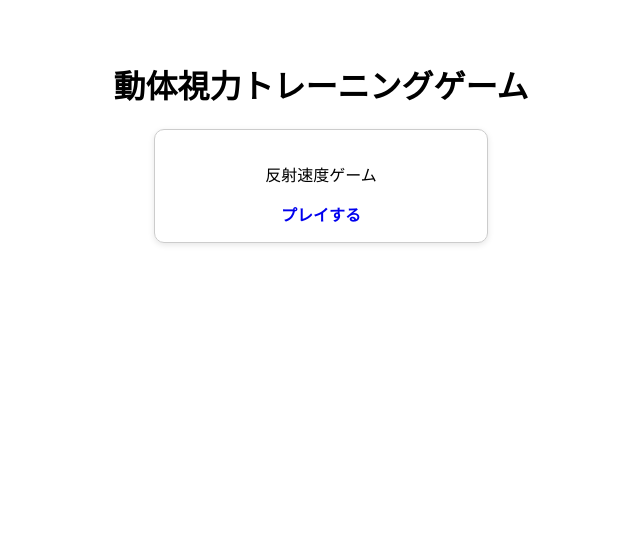
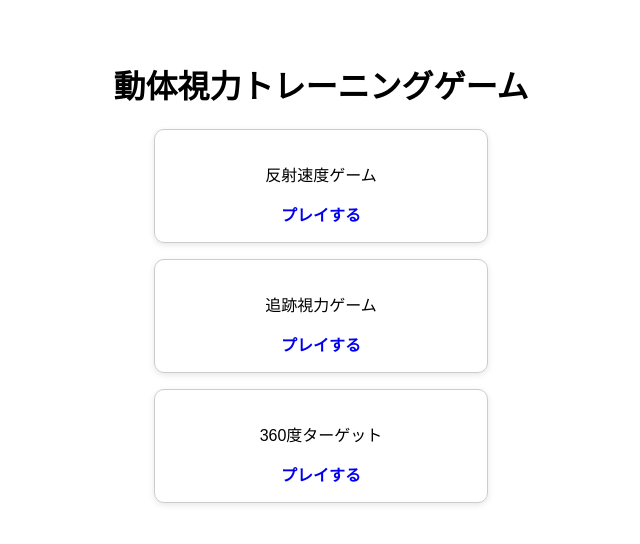
Before and after one commit to kakaomames/Dynamic-visual-acuity, a plain HTML site: page index.html in a window 1280 px wide. Shown: the whole page, without its empty margins (319-959 px from the left). Drawn offline with Linux system fonts and the light colour scheme.

Commit message:
Update index.html

```diff
--- a/index.html
+++ b/index.html
@@ -1,3 +1,4 @@
+<!-- index.html（トップページ） -->
 <!DOCTYPE html>
 <html lang="ja">
 <head>
@@ -30,5 +31,13 @@
     <p>反射速度ゲーム</p>
     <a href="./game/?g=reaction">プレイする</a>
   </div>
+  <div class="game-card">
+    <p>追跡視力ゲーム</p>
+    <a href="./game/?g=tracking">プレイする</a>
+  </div>
+  <div class="game-card">
+    <p>360度ターゲット</p>
+    <a href="./game/?g=fps">プレイする</a>
+  </div>
 </body>
 </html>
```
